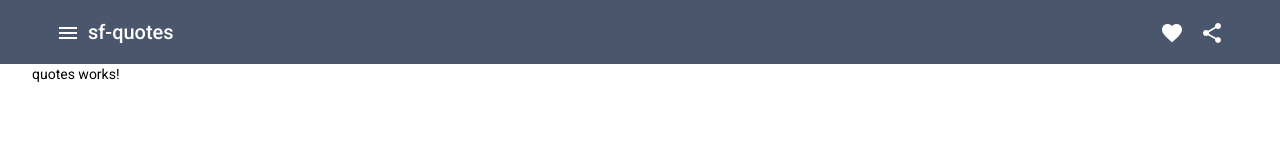
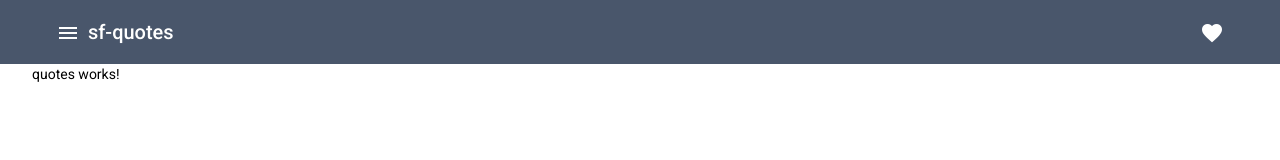
Before and after one commit to ailequal/sf-quotes, an Angular app: page / in a window 1280 px wide. Shown: the top 160 px of the page. Built offline with nearby package versions, Linux system fonts and the light colour scheme; no server answers.

Commit message:
added snack-bar as easter egg

```diff
--- a/src/app/core/components/toolbar.component.ts
+++ b/src/app/core/components/toolbar.component.ts
@@ -1,21 +1,24 @@
 import {Component, OnInit} from '@angular/core';
+import {MatSnackBar} from "@angular/material/snack-bar";
 
 @Component({
   selector: 'sf-toolbar',
   template: `
     <mat-toolbar color="primary">
       <div class="flex items-center" sfContainer>
-        <button mat-icon-button class="example-icon" aria-label="Example icon-button with menu icon">
+
+        <button (click)="handleClickMenu($event)" mat-icon-button aria-label="The menu icon.">
           <mat-icon>menu</mat-icon>
         </button>
+
         <span>sf-quotes</span>
+
         <span class="flex-auto"></span>
-        <button mat-icon-button class="example-icon favorite-icon" aria-label="Example icon-button with heart icon">
+
+        <button (click)="handleClickFavorite($event)" mat-icon-button aria-label="The favorite icon.">
           <mat-icon>favorite</mat-icon>
         </button>
-        <button mat-icon-button class="example-icon" aria-label="Example icon-button with share icon">
-          <mat-icon>share</mat-icon>
-        </button>
+
       </div>
     </mat-toolbar>
   `,
@@ -23,10 +26,26 @@ import {Component, OnInit} from '@angular/core';
 })
 export class ToolbarComponent implements OnInit {
 
-  constructor() {
+  constructor(private _snackBar: MatSnackBar) {
   }
 
   ngOnInit(): void {
   }
 
+  handleClickMenu($event: MouseEvent) {
+    // TODO: Implement a simple menu with the material Sidenav component.
+    //  I still don't know what I will show inside...
+    console.log($event)
+  }
+
+  handleClickFavorite($event: MouseEvent) {
+    console.log($event)
+
+    this._snackBar.open('Written with 💕 by ailequal.', '🍀', {
+      horizontalPosition: 'center',
+      verticalPosition: 'bottom',
+      duration: 5000
+    })
+  }
+
 }
--- a/src/app/shared/material/material.module.ts
+++ b/src/app/shared/material/material.module.ts
@@ -3,6 +3,7 @@ import {CommonModule} from '@angular/common';
 
 import {MatButtonModule} from "@angular/material/button";
 import {MatIconModule} from "@angular/material/icon";
+import {MatSnackBarModule} from "@angular/material/snack-bar";
 import {MatToolbarModule} from "@angular/material/toolbar";
 
 @NgModule({
@@ -11,11 +12,13 @@ import {MatToolbarModule} from "@angular/material/toolbar";
     CommonModule,
     MatButtonModule,
     MatIconModule,
+    MatSnackBarModule,
     MatToolbarModule
   ],
   exports: [
     MatButtonModule,
     MatIconModule,
+    MatSnackBarModule,
     MatToolbarModule
   ]
 })
```
